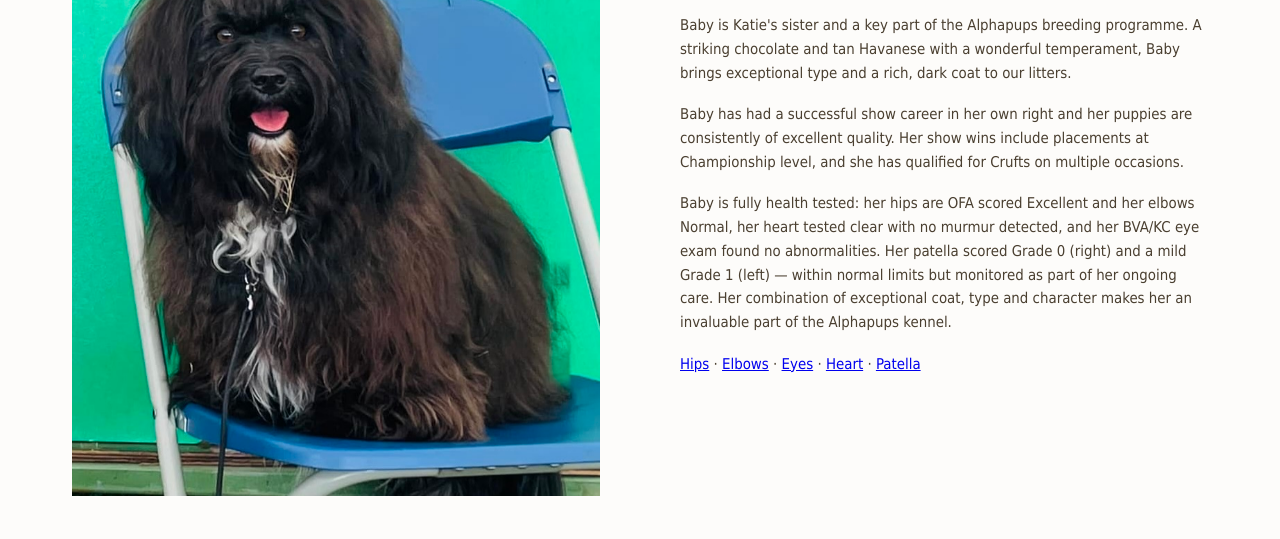
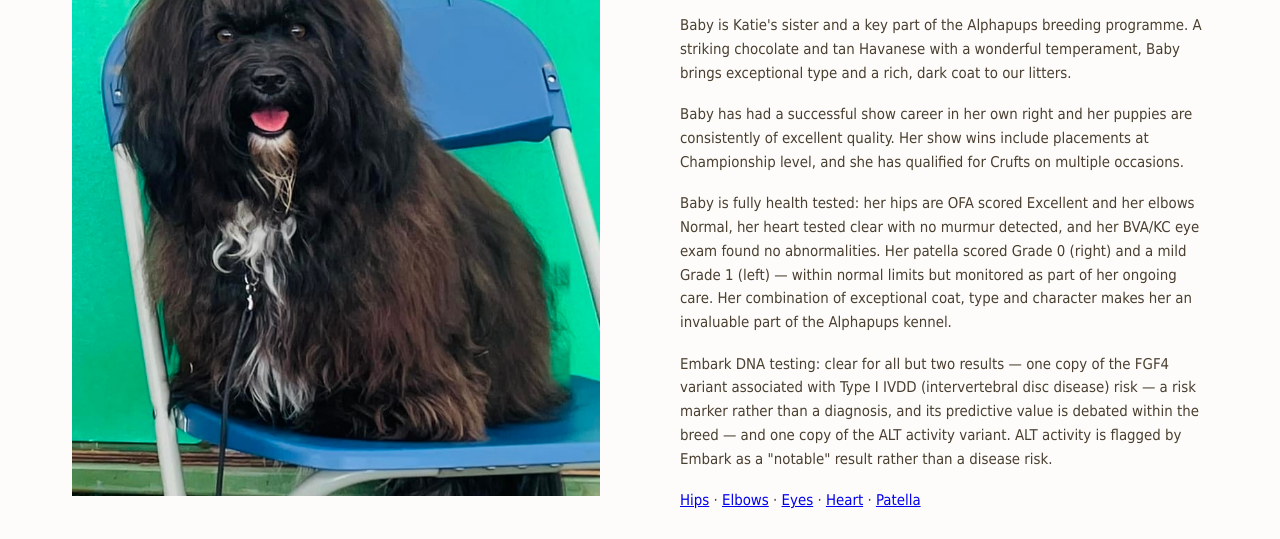
Before and after one commit to alphapupshavanese-coder/alphapupshavanese, a plain HTML site: page dogs/baby.html in a window 1280 px wide. Shown: the part 261-800 px from the top of the page. Drawn offline with Linux system fonts and the light colour scheme.

Commit message:
Update baby.html

```diff
--- a/dogs/baby.html
+++ b/dogs/baby.html
@@ -33,6 +33,7 @@
       <p>Baby is Katie's sister and a key part of the Alphapups breeding programme. A striking chocolate and tan Havanese with a wonderful temperament, Baby brings exceptional type and a rich, dark coat to our litters.</p>
       <p>Baby has had a successful show career in her own right and her puppies are consistently of excellent quality. Her show wins include placements at Championship level, and she has qualified for Crufts on multiple occasions.</p>
       <p>Baby is fully health tested: her hips are OFA scored Excellent and her elbows Normal, her heart tested clear with no murmur detected, and her BVA/KC eye exam found no abnormalities. Her patella scored Grade 0 (right) and a mild Grade 1 (left) — within normal limits but monitored as part of her ongoing care. Her combination of exceptional coat, type and character makes her an invaluable part of the Alphapups kennel.</p>
+      <p>Embark DNA testing: clear for all but two results — one copy of the FGF4 variant associated with Type I IVDD (intervertebral disc disease) risk — a risk marker rather than a diagnosis, and its predictive value is debated within the breed — and one copy of the ALT activity variant. ALT activity is flagged by Embark as a "notable" result rather than a disease risk.</p>
       <p><a href="/images/baby/baby-hips-certificate.png" target="_blank">Hips</a> &middot; <a href="/images/baby/baby-elbow-certificate.png" target="_blank">Elbows</a> &middot; <a href="/images/baby/baby-eye-certificate.png" target="_blank">Eyes</a> &middot; <a href="/images/baby/baby-heart-certificate.png" target="_blank">Heart</a> &middot; <a href="/images/baby/baby-patella-certificate.png" target="_blank">Patella</a></p>
     </div>
   </div>
```
